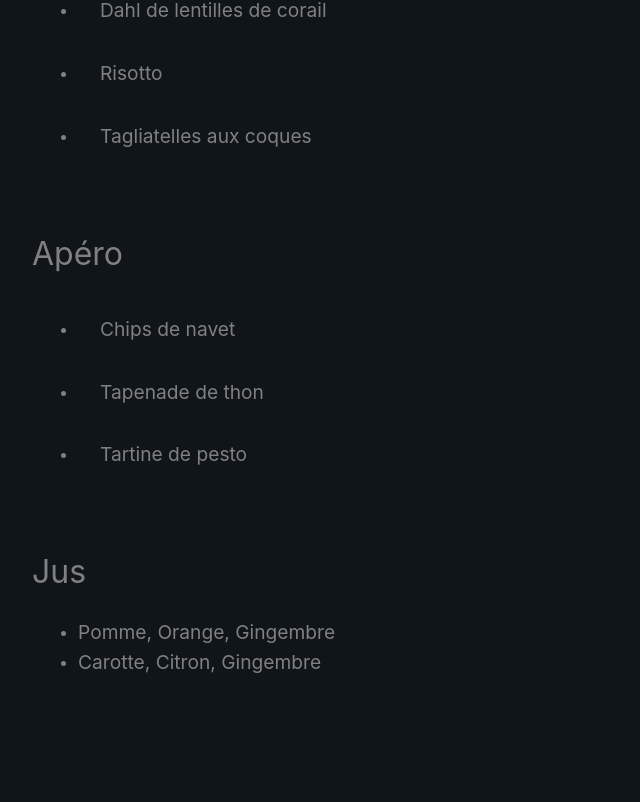
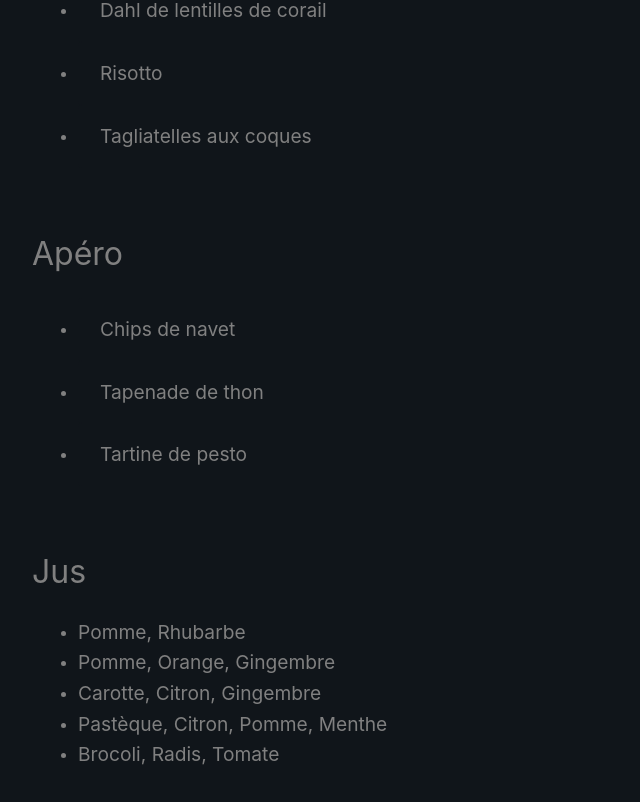
Before and after one commit to Benjent/recipes, a Vue app: page / in a window 1280 px wide. Shown: the part 1884-2686 px from the top of the page, without its empty margins (0-640 px from the left). Before the commit the page ends 2654 px from the top, so only its background shows below. Built offline with nearby package versions, Linux system fonts and the light colour scheme; what vue3-mq would draw is missing.

Commit message:
Add juice

```diff
--- a/src/data/juices.js
+++ b/src/data/juices.js
@@ -1,7 +1,9 @@
 const juices = [
-    // Jus brocoli radis tomate
+    { ingredients: ["Pomme", "Rhubarbe"] },
     { ingredients: ["Pomme", "Orange", "Gingembre"] },
     { ingredients: ["Carotte", "Citron", "Gingembre"] },
+    { ingredients: ["Pastèque", "Citron", "Pomme", "Menthe"] },
+    { ingredients: ["Brocoli", "Radis", "Tomate"] },
 ]
 
 export default juices
```
